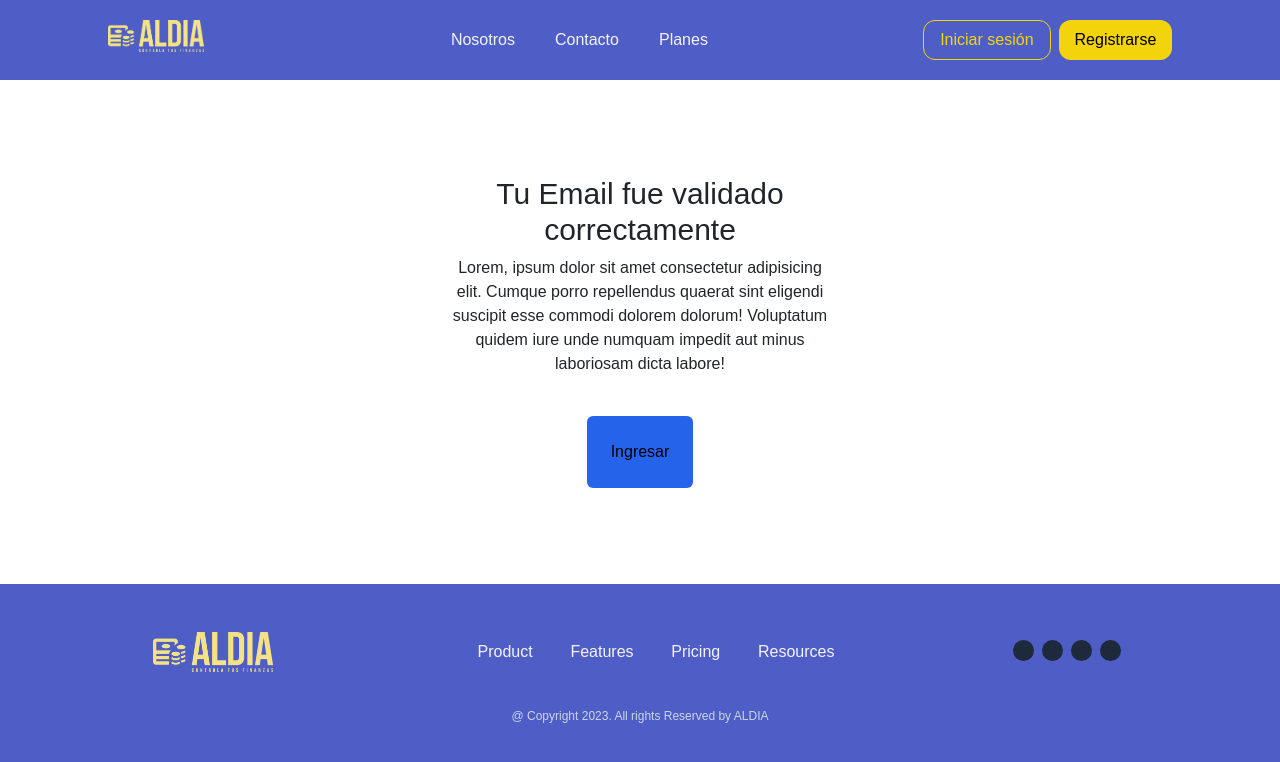
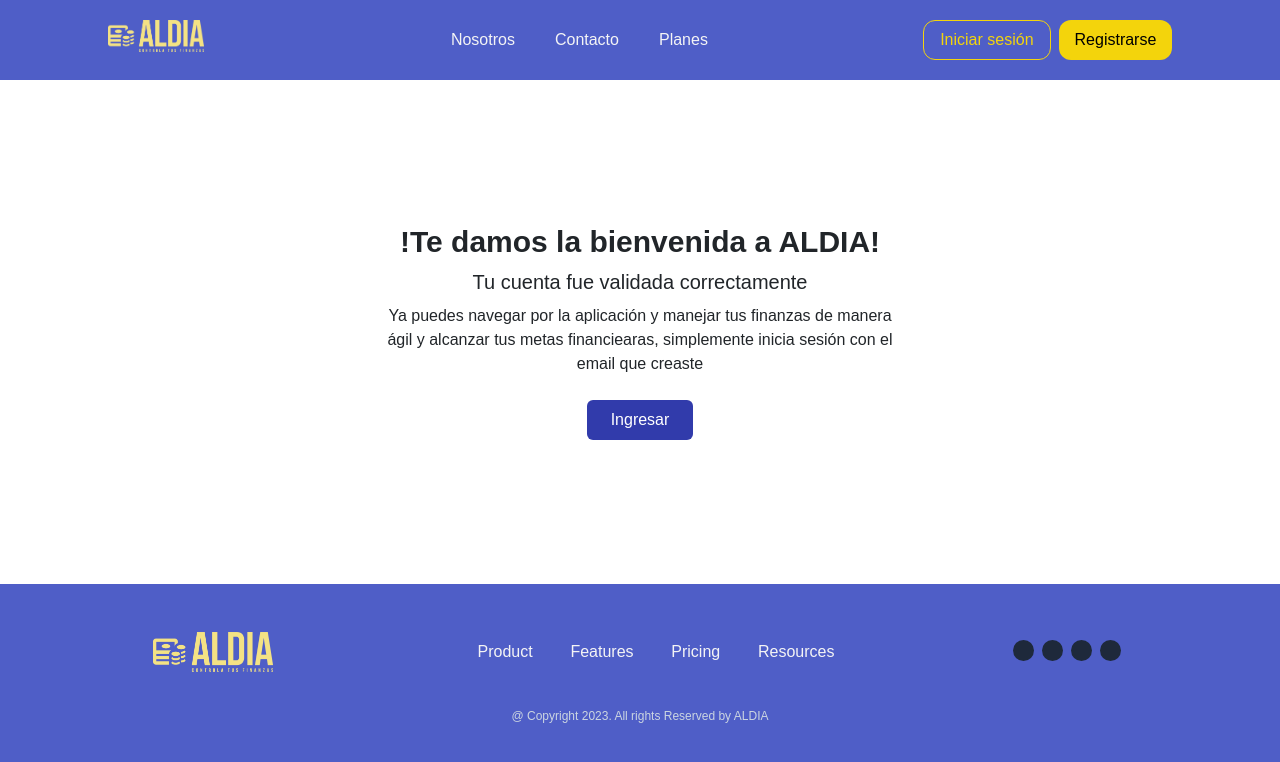
Before and after one commit to Juanlopez01/aldia-app, a Next.js app: page /email-validated in a window 1280 px wide. Shown: the top 762 px of the page. Built offline with nearby package versions, Linux system fonts and the light colour scheme; no server answers.

Commit message:
add styles to email validated page

```diff
--- a/src/pages/email-validated.tsx
+++ b/src/pages/email-validated.tsx
@@ -3,20 +3,24 @@ import Link from "next/link";
 export default function EmailValidated() {
   return (
     <>
-        <main className="grid place-content-center gap-4 text-center w-full h-full my-2">
-          <header className="max-w-sm">
-            <h1 className="text-3xl ">
-              Tu Email fue validado correctamente
-            </h1>
-            <p className="">
-              Lorem, ipsum dolor sit amet consectetur adipisicing elit. Cumque porro repellendus quaerat sint eligendi suscipit esse commodi dolorem dolorum! Voluptatum quidem iure unde numquam impedit aut minus laboriosam dicta labore!
-            </p>
+      <main className="grid place-content-center gap-4 text-center w-full h-full my-2">
+        <section className="max-w-lg grid gap-2">
+          <header className="grid gap-2">
+            <h1 className="m-0 text-3xl font-semibold">!Te damos la bienvenida a ALDIA!</h1>
+            <h3 className="m-0 text-xl">Tu cuenta fue validada correctamente</h3>
           </header>
-            <Link href="/auth" >
-             <button className='p-4 bg-blue-600 rounded text-black' >Ingresar</button>
-            </Link>
-        </main>
-
+          <p className="m-0">
+            Ya puedes navegar por la aplicación y manejar tus finanzas de manera
+            ágil y alcanzar tus metas financiearas, simplemente inicia sesión
+            con el email que creaste
+          </p>
+        </section>
+        <Link href="/auth">
+          <button className="py-2 px-4 bg-medium-blue rounded text-white">
+            Ingresar
+          </button>
+        </Link>
+      </main>
     </>
   )
 }
```
